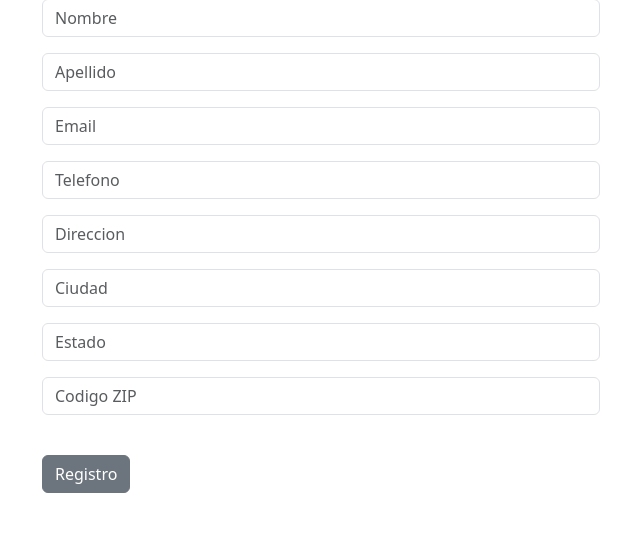
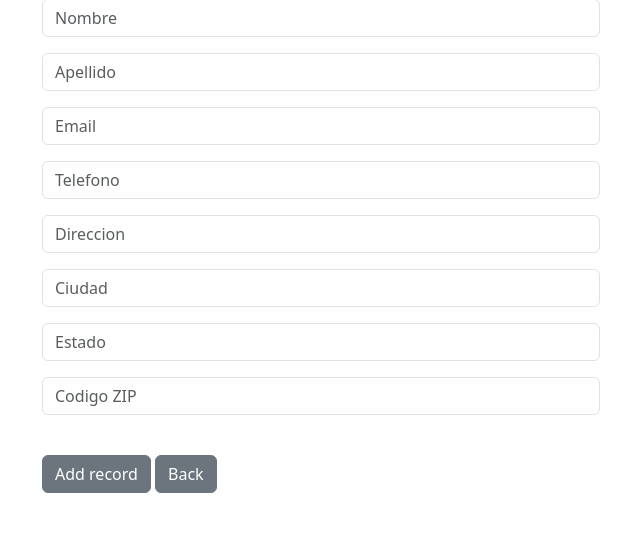
Before and after one commit to EdgardoCordova/codemydcrm, a Django app: page /add_record/ in a window 1280 px wide. Shown: the part 161-718 px from the top of the page, without its empty margins (319-959 px from the left). Run offline with Django 3.2, Linux system fonts and the light colour scheme; the visitor is signed in with stand-in values (Sample User, id 1).

Commit message:
proyecto final

```diff
--- a/dcrm/website/templates/add_record.html
+++ b/dcrm/website/templates/add_record.html
@@ -10,7 +10,8 @@
         {{ form.as_p}}
 
         <br/>
-        <button type="submit" class="btn btn-secondary">Registro </button>
+        <button type="submit" class="btn btn-secondary">Add record </button>
+        <a href="{% url 'home' %}" class="btn btn-secondary">Back</a>
     </form>
 </div>
 
--- a/dcrm/website/templates/home.html
+++ b/dcrm/website/templates/home.html
@@ -24,8 +24,7 @@
 
                 {% for record in records %}
                 <tr>
-                    <td>{{ record.first_name }}
-                    {{ record.last_name }} </td>
+                    <td><a href="{% url 'record' record.id %}">{{ record.first_name }} {{ record.last_name }} </a></td>
                     <td>{{ record.email }} </td>
                     <td>{{ record.phone }} </td>
                     <td>{{ record.address }} </td>
```
